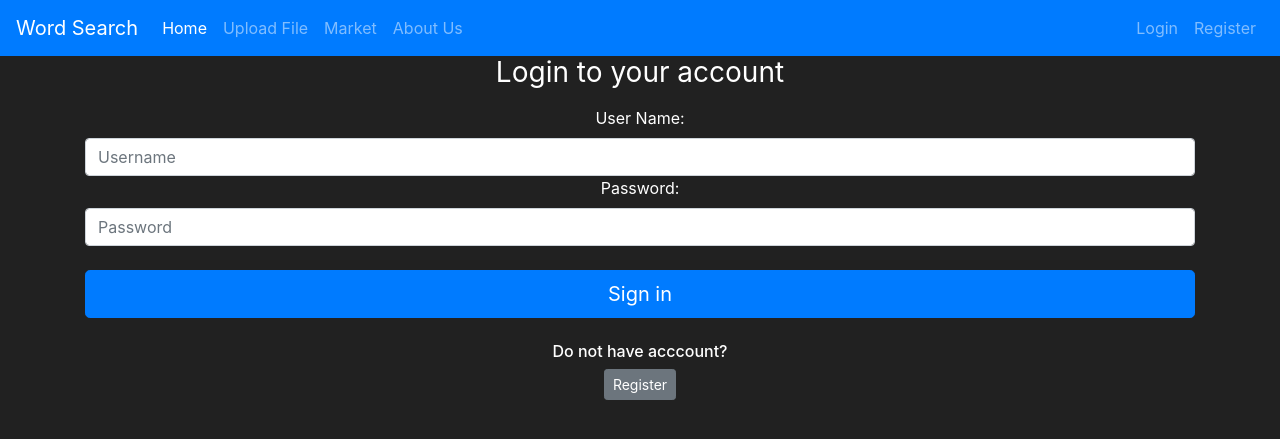
After one commit to sarila/flask-first, a Flask app: page /login in a window 1280 px wide. The commit adds this page. Shown: the top 439 px of the page. Run offline with Flask 2, Linux system fonts and the light colour scheme.

Commit message:
login page created

```diff
--- a/market/__init__.py
+++ b/market/__init__.py
@@ -1,10 +1,11 @@
-from flask import Flask,render_template, redirect, url_for
+from flask import Flask
 from flask_sqlalchemy import SQLAlchemy
+from flask_bcrypt import Bcrypt
 
 app = Flask(__name__)
 # configurtaion to connect to database
 app.config['SQLALCHEMY_DATABASE_URI']= 'sqlite:///market.db'
 app.config['SECRET_KEY'] = 'c4a7217c10e333af03e92501'
 db = SQLAlchemy(app)
-
+Bcrypt = Bcrypt(app)
 from market import routes
--- a/market/forms.py
+++ b/market/forms.py
@@ -20,3 +20,11 @@ class RegisterForm(FlaskForm):
 	password1 = PasswordField(label='Password:', validators=[Length(min=6), DataRequired()])
 	password2 = PasswordField(label='Confirm Password:', validators=[EqualTo('password1'), DataRequired()])
 	submit = SubmitField(label='Submit')
+
+
+
+class LoginForm(FlaskForm):
+	"""docstring for LoginForm"""
+	username = StringField(label='User Name:', validators=[DataRequired()])
+	password = PasswordField(label='Password:', validators=[DataRequired()])
+	submit = SubmitField(label='Sign in')
--- a/market/routes.py
+++ b/market/routes.py
@@ -1,7 +1,7 @@
 from market import app
 from flask import render_template, redirect, url_for, flash
 from market.models import Item, User
-from market.forms import RegisterForm
+from market.forms import RegisterForm, LoginForm
 from market import db
 
 # route decorater
@@ -31,7 +31,7 @@ def register_page():
 	if form.validate_on_submit():
 		user_to_create = User(username=form.username.data,
 			email_address=form.email_address.data,
-			password_hash=form.password1.data)
+			password=form.password1.data)
 		db.session.add(user_to_create)
 		db.session.commit()
 		return redirect(url_for('market'))
@@ -40,3 +40,9 @@ def register_page():
 			flash(f'There was error creating user: {err_msg}', category='danger')
 
 	return render_template('register.html', form=form)
+
+
+@app.route('/login', methods=['GET', 'POST'])
+def login_page():
+	form = LoginForm()
+	return render_template('login.html', form=form)
--- a/market/templates/layout.html
+++ b/market/templates/layout.html
@@ -38,7 +38,7 @@
 			</ul>
 			<ul class="navbar-nav">
 			    <li class="nav-item">
-			        <a class="nav-link" href="#">Login</a>
+			        <a class="nav-link" href="{{ url_for('login_page') }}">Login</a>
 			    </li>
 			    <li class="nav-item">
 			        <a class="nav-link" href="{{ url_for('register_page') }}">Register</a>
--- /dev/null
+++ b/market/templates/login.html
@@ -0,0 +1,36 @@
+
+{% extends 'layout.html' %}
+
+{% block title %}
+  Login Page
+{% endblock %}
+
+
+{% block content %}
+	<body class="text-center">
+	<div class="container">
+		<form method="POST" class="form-register" style="color: white;">
+			<!-- prevent csr -->
+			{{ form.hidden_tag() }}
+			<h1 class="h3 mb-3 font-weight-normal">
+				Login to your account
+			</h1>
+			{{ form.username.label() }}
+			{{ form.username(class="form-control", placeholder="Username") }}
+
+			{{ form.password.label() }}
+			{{ form.password(class="form-control", placeholder="Password") }}
+
+			<br>
+			<!-- {{ form.submit.label() }} -->
+			{{ form.submit(class="btn btn-primary btn-lg btn-block", placeholder="Login") }}
+
+			<br>
+			<div class="checkbox mb-3">
+				<h6>Do not have acccount?</h6>
+				<a href="{{ url_for('register_page') }}" class="btn btn-sm btn-secondary">Register</a>
+			</div>
+		</form>
+	</div>
+</body>
+{% endblock %}
--- a/market/templates/register.html
+++ b/market/templates/register.html
@@ -25,6 +25,12 @@
 			{{ form.password2.label() }}
 			{{ form.password2(class="form-control", placeholder="Confirm Password") }}
 			<br>
+			<br>
+			<div class="checkbox mb-3">
+				<h6>Already have acccount?</h6>
+				<a href="{{ url_for('login_page') }}" class="btn btn-sm btn-secondary">Login</a>
+			</div>
+			<br>
 			<!-- {{ form.submit.label() }} -->
 			{{ form.submit(class="btn btn-primary btn-lg btn-block", placeholder="Submit") }}
 		</form>
```
Also changed, not shown: market/models.py (+10 -0 lines), market/market.db.
